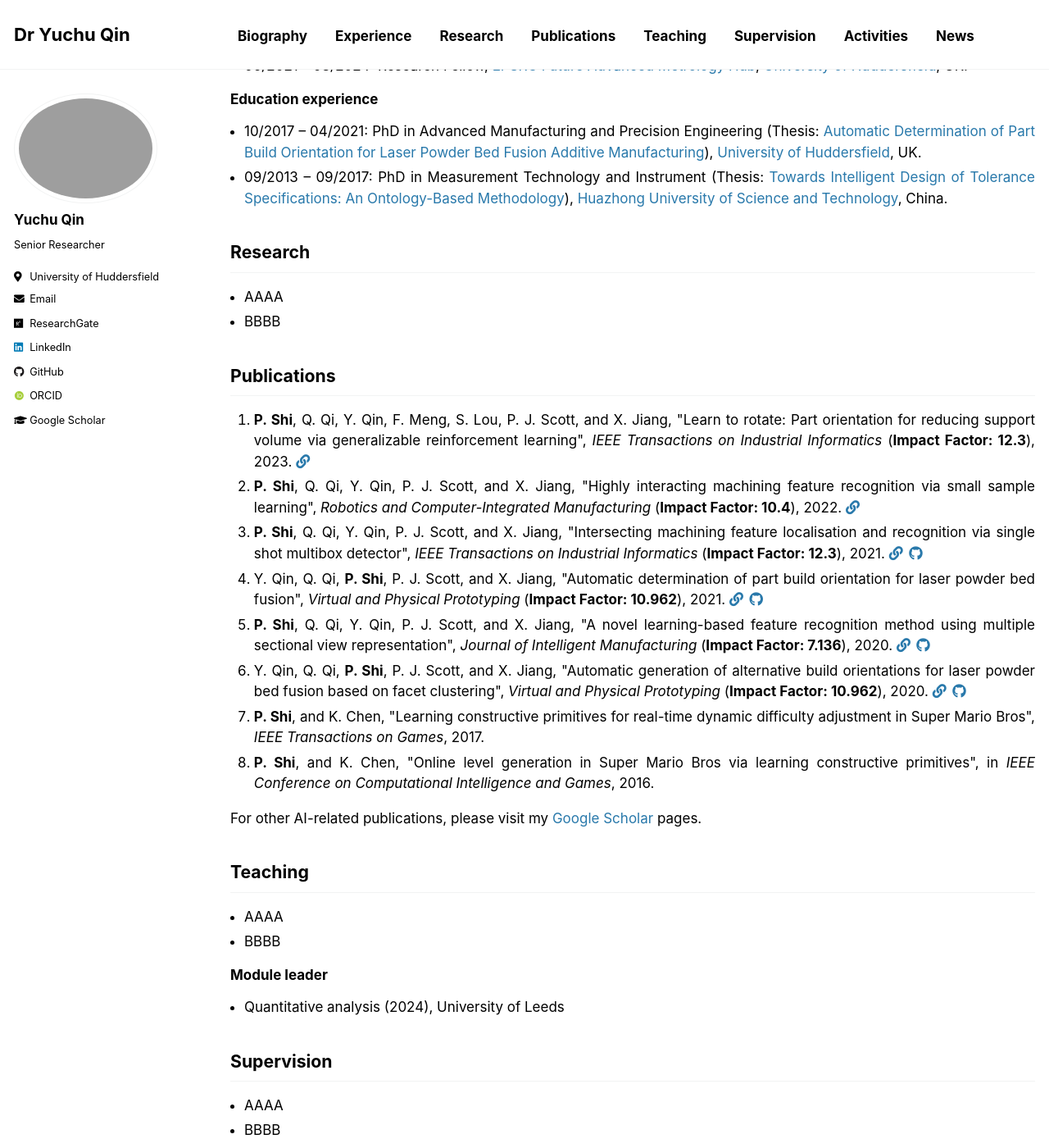
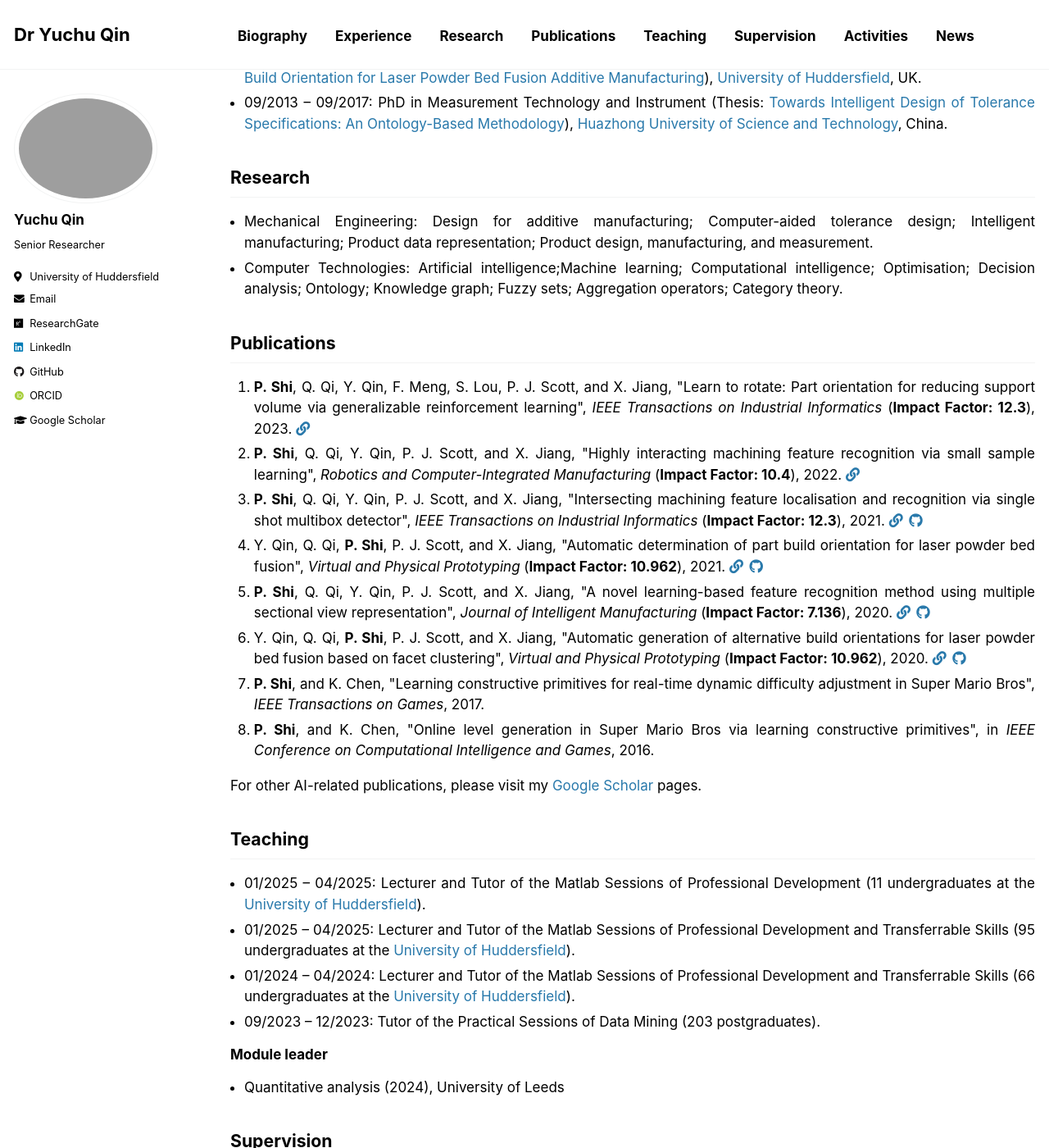
Before and after one commit to yuchu-qin/yuchu-qin.github.io, a Jekyll site: the page built from _pages/index.md, in a window 1280 px wide and 1400 px high, scrolled down 586 px. Shown: the whole window at 82% size. Built offline with Jekyll 4.4.1, drawn with Linux system fonts in a browser that asks for light colours; some web fonts are replaced; our own code applies the rules of GitHub Pages for plain Markdown files; some of the changed text lies outside the part shown.

Commit message:
Update index.md

```diff
--- a/_pages/index.md
+++ b/_pages/index.md
@@ -25,8 +17,8 @@ I am a [Senior Researcher](https://pure.hud.ac.uk/en/persons/yuchu-qin) in Geome
 - 09/2013 – 09/2017: PhD in Measurement Technology and Instrument (Thesis: [Towards Intelligent Design of Tolerance Specifications: An Ontology-Based Methodology](https://cdmd.cnki.com.cn/Article/CDMD-10487-1018784432.htm)), [Huazhong University of Science and Technology](https://english.hust.edu.cn/), China.
 
 ## Research
-- AAAA
-- BBBB
+- Mechanical Engineering: Design for additive manufacturing; Computer-aided tolerance design; Intelligent manufacturing; Product data representation; Product design, manufacturing, and measurement.
+- Computer Technologies: Artificial intelligence;Machine learning; Computational intelligence; Optimisation; Decision analysis; Ontology; Knowledge graph; Fuzzy sets; Aggregation operators; Category theory.
 
 ## Publications
 
@@ -37,8 +29,10 @@ I am a [Senior Researcher](https://pure.hud.ac.uk/en/persons/yuchu-qin) in Geome
 For other AI-related publications, please visit my [Google Scholar](https://scholar.google.com/citations?user=qQuCvmQAAAAJ) pages.
 
 ## Teaching
-- AAAA
-- BBBB
+- 01/2025 – 04/2025: Lecturer and Tutor of the Matlab Sessions of Professional Development (11 undergraduates at the [University of Huddersfield](https://www.hud.ac.uk/)).
+- 01/2025 – 04/2025: Lecturer and Tutor of the Matlab Sessions of Professional Development and Transferrable Skills (95 undergraduates at the [University of Huddersfield](https://www.hud.ac.uk/)).
+- 01/2024 – 04/2024: Lecturer and Tutor of the Matlab Sessions of Professional Development and Transferrable Skills (66 undergraduates at the [University of Huddersfield](https://www.hud.ac.uk/)).
+- 09/2023 – 12/2023: Tutor of the Practical Sessions of Data Mining (203 postgraduates).
 
 ### Module leader
 - Quantitative analysis (2024), University of Leeds
```
Also changed, not shown: other parts of _pages/index.md (+0 -8 lines).
